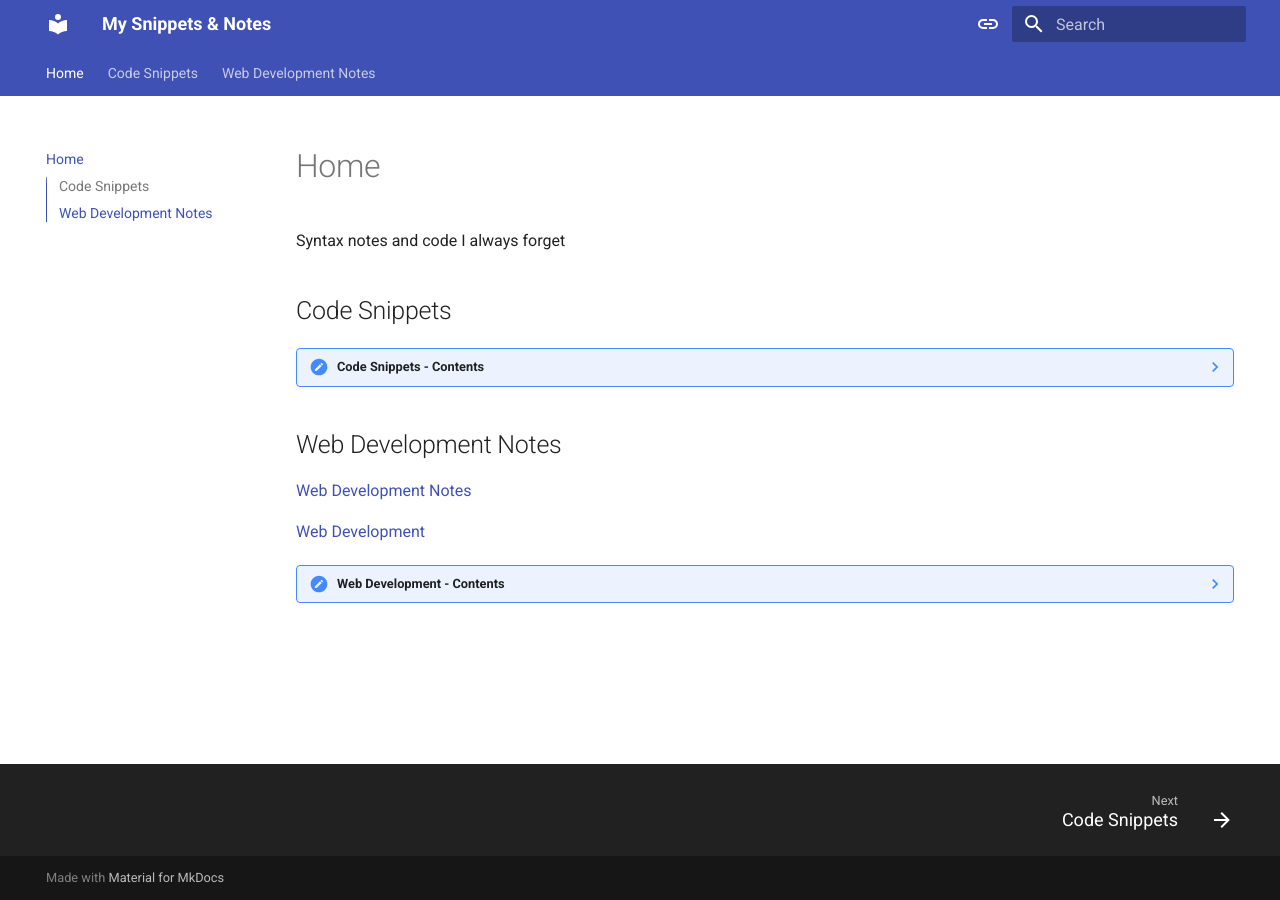
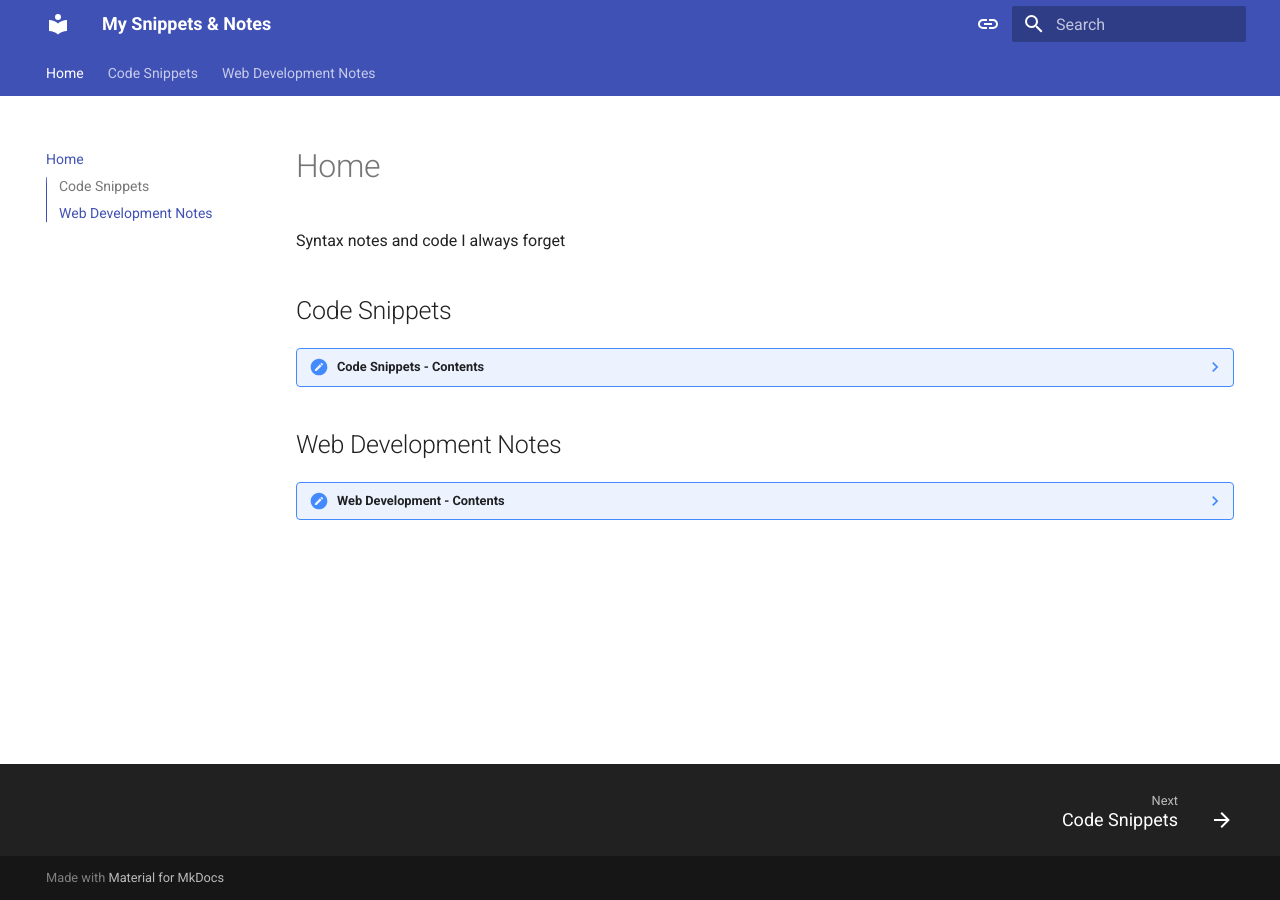
Before and after one commit to sfuller14/uhh, an MkDocs documentation site: the page built from docs/index.md, in a window 1280 px wide. Built offline with MkDocs 1.6.1 and Material for MkDocs 9.7.7, drawn with Linux system fonts in a browser that asks for light colours.

Commit message:
remove dupes in index

```diff
--- a/docs/index.md
+++ b/docs/index.md
@@ -30,10 +30,6 @@ Syntax notes and code I always forget
         - [Miscellaneous](snippets.md#miscellaneous)
 
 ## Web Development Notes
-
-[Web Development Notes](webdev_snippets.md)
-
-[Web Development](webdev_snippets.md)
 
 ??? note "Web Development - Contents"
     - [Web Development Notes](webdev_snippets.md#web-development-notes)
```
